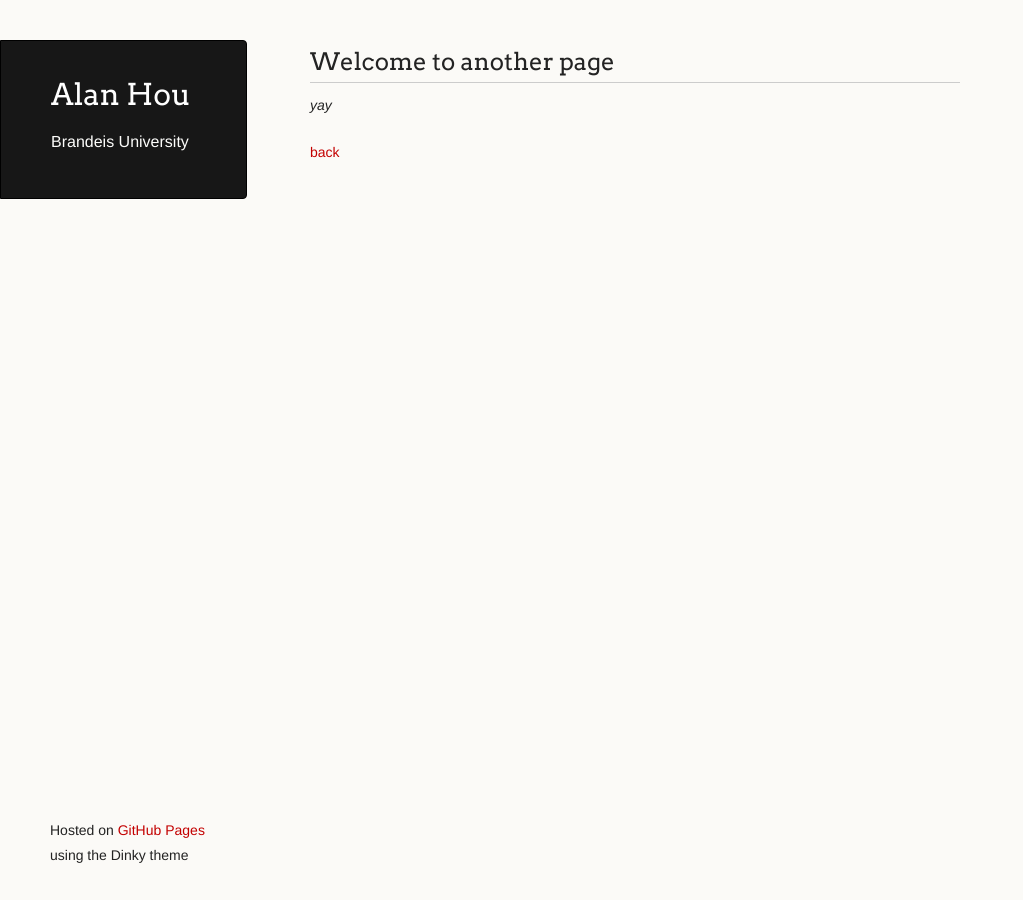
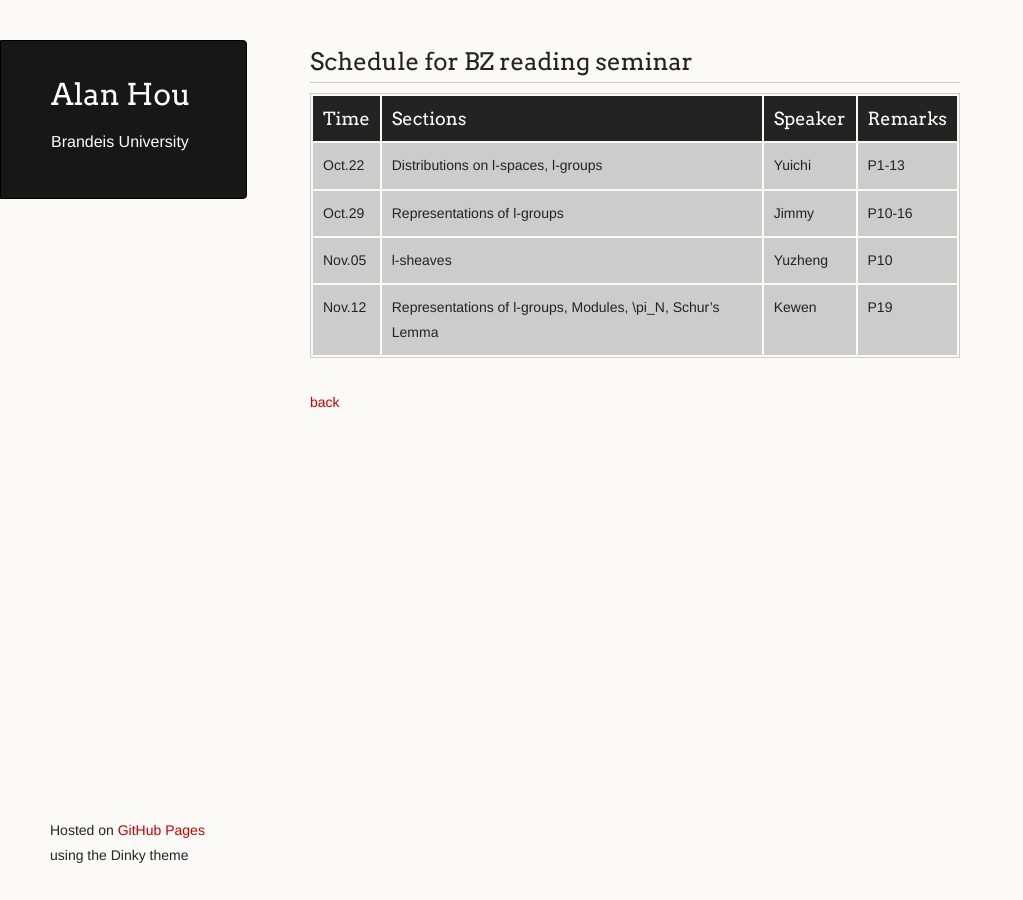
Before and after one commit to axhou/axhou.github.io, a Jekyll site: the page built from bzf2024.md, in a window 1280 px wide. Shown: the whole page, without its empty margins (0-1023 px from the left). Built offline with Jekyll 4.4.1, drawn with Linux system fonts in a browser that asks for light colours; our own code applies the rules of GitHub Pages for plain Markdown files.

Commit message:
Update bzf2024.md

```diff
--- a/bzf2024.md
+++ b/bzf2024.md
@@ -2,8 +2,13 @@
 layout: default
 ---
 
-## Welcome to another page
+## Schedule for BZ reading seminar
 
-_yay_
+| Time | Sections | Speaker | Remarks |
+| ------------- | ------------- |------------| -----------|
+| Oct.22  | Distributions on l-spaces, l-groups | Yuichi | P1-13|
+| Oct.29  | Representations of l-groups | Jimmy | P10-16|
+| Nov.05  |  l-sheaves | Yuzheng | P10|
+| Nov.12  | Representations of l-groups, Modules, \pi_N, Schur’s Lemma | Kewen | P19 |
 
 [back](./)
```
